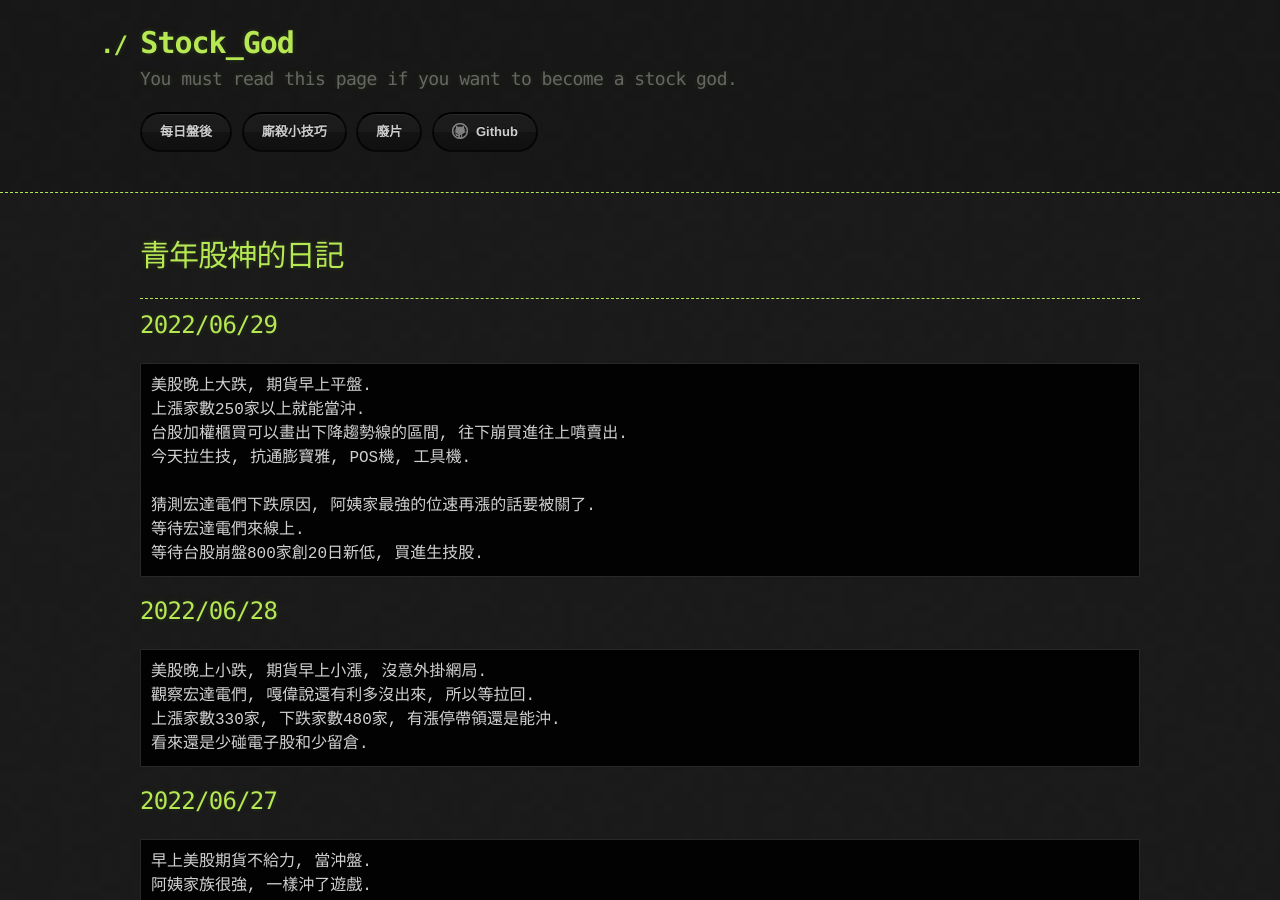
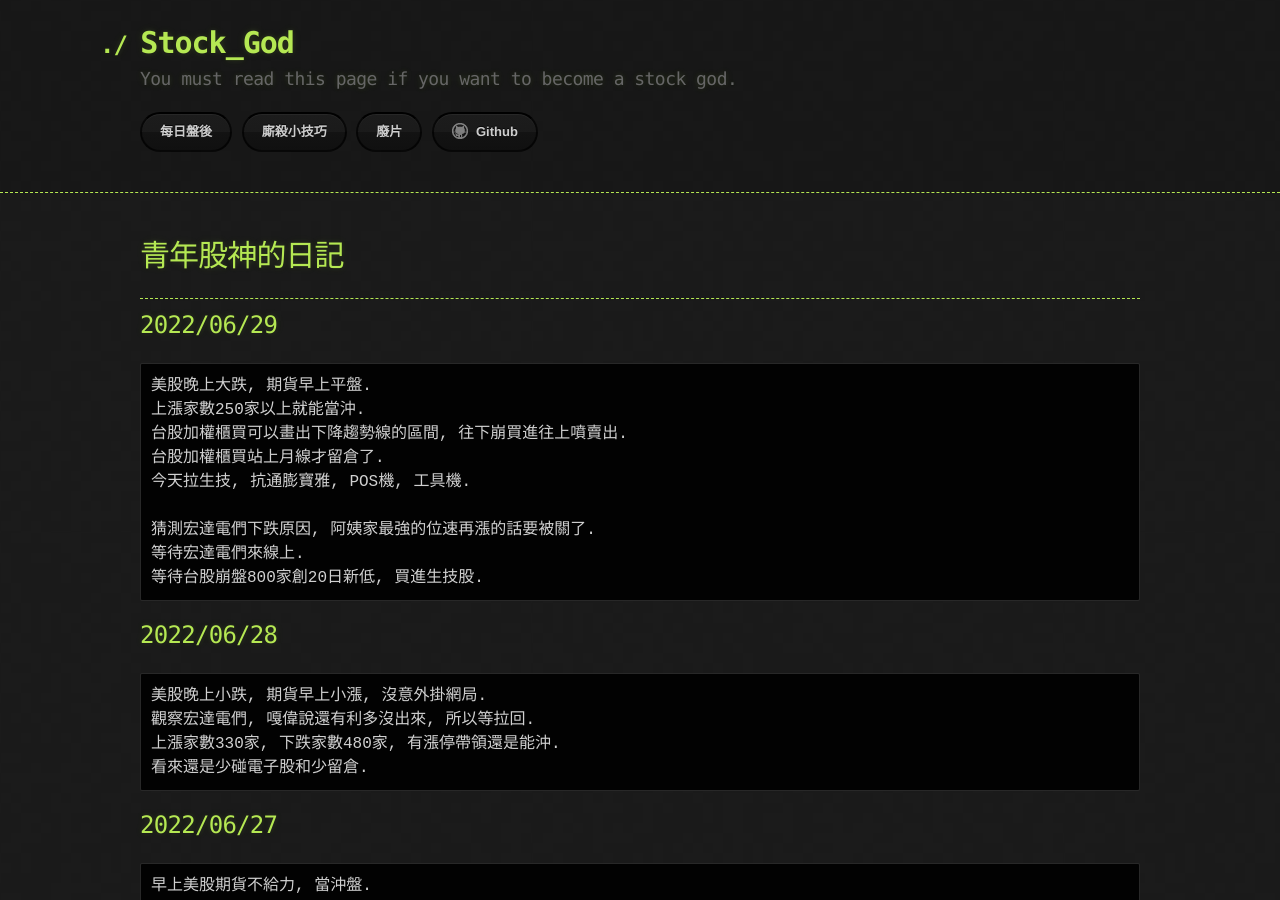
Before and after one commit to lepg5487/Stock_God, a Jekyll site: the page built from index.md, in a window 1280 px wide and 900 px high. Built offline with Jekyll 4.4.1, drawn with Linux system fonts in a browser that asks for light colours; our own code applies the rules of GitHub Pages for plain Markdown files.

Commit message:
Update index.md

```diff
--- a/index.md
+++ b/index.md
@@ -11,6 +11,7 @@ layout: testlayouts
 美股晚上大跌, 期貨早上平盤.
 上漲家數250家以上就能當沖.
 台股加權櫃買可以畫出下降趨勢線的區間, 往下崩買進往上噴賣出.
+台股加權櫃買站上月線才留倉了.
 今天拉生技, 抗通膨寶雅, POS機, 工具機.
 
 猜測宏達電們下跌原因, 阿姨家最強的位速再漲的話要被關了.
```
